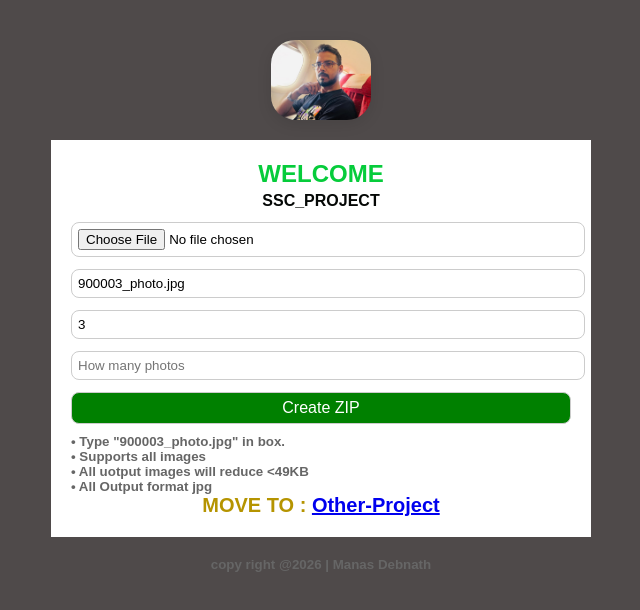
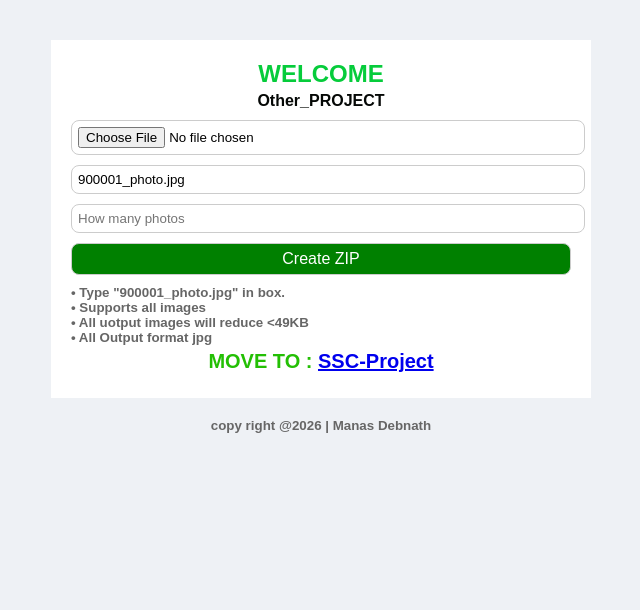
Before and after one commit to allexamdata-dev/photo, a plain HTML site: page other.html in a window 1280 px wide. Shown: the whole page, without its empty margins (319-959 px from the left). Drawn offline with nearby package versions, Linux system fonts and the light colour scheme.

Commit message:
Update other.html

```diff
--- a/other.html
+++ b/other.html
@@ -1,10 +1,13 @@
 <!DOCTYPE html>
-<html lang="en">
+<html>
 <head>
 <meta charset="UTF-8">
-<title>49KB Image ZIP (Odd Number Series)</title>
+<title>49KB Image ZIP Generator</title>
 <meta name="viewport" content="width=device-width, initial-scale=1.0">
+
+
 <style>
+
 *{
 padding:0;
 margin:0;
@@ -29,17 +32,9 @@ margin:0;
 }
 body {
   font-family: Arial, sans-serif;
-  background:#4f4a4a;
+  background:#eef1f5;
   padding:20px;
 
-img{
-  display:block;
-  max-width:100px;
-  width:100%;
-  margin:20px auto;
-  box-shadow:0 4px 15px rgba(0,0,0,0.1);
-  border-radius:24px;
-}
 
 h2 {
   color:#06cc3b;
@@ -62,13 +57,13 @@ p{
 input, button {
   width:100%;
   padding:6px;
-  margin-top:12px;
+  margin-top:10px;
   border-radius:8px;
   border:1px solid #ccc;
 }
 
 button {
-  background:green;
+  background:GREEN;
   color:#fff;
   font-size:16px;
   cursor:pointer;
@@ -90,38 +85,34 @@ p,footer {
   position:relative;
 }
 #move{
-margin:0px;
+margin:5px;
+color:#23bf04;
 font-size:20px;
-color:#b59400;
 }
 </style>
 </head>
 
 <body>
-<img src="manas.jpeg" alt="logo">
 
 <div class="container">
   <h2>WELCOME</h2>
-  <P><b>SSC_PROJECT</P>
+  <P><b>Other_PROJECT</P>
   <input type="file" id="fileInput" accept="image/*">
-
-  <input type="text" id="baseName" value="900003_photo.jpg" placeholder="900003_photo.jpg">
-
-  <input type="number" id="step" value="3" min="1" placeholder="Type '3' for (3,6,9.12..)Photos">
-
+  <input type="text" id="baseName" value="900001_photo.jpg" placeholder="900001_photo.jpg">
   <input type="number" id="count" value="" min="1" placeholder="How many photos">
 
   <button onclick="createZip()">Create ZIP</button>
 
- <small>
-    • Type "900003_photo.jpg" in box.<br>
+  <small>
+    • Type "900001_photo.jpg" in box.<br>
     • Supports all images<br>
     • All uotput images will reduce <49KB<br>
     • All Output format jpg<br>
- </small>
+  </small>
 <nav>
-   <p id="move"><b>MOVE TO : <a href="/www/ssc/other.html" alt=""otherhtmllink">Other-Project</a></p>
+   <p id="move"><b>MOVE TO : <a href="/www/ssc/index.html" alt=""otherhtmllink">SSC-Project</a></p>
 </nav>
+</div>
 </div>
 <footer><small>copy right @2026 | Manas Debnath</small></footer>
 <script src="https://cdnjs.cloudflare.com/ajax/libs/jszip/3.10.1/jszip.min.js"></script>
@@ -140,7 +131,7 @@ async function compressImage(file) {
         const canvas = document.createElement("canvas");
         const ctx = canvas.getContext("2d");
 
-        /* SAFE resize for large images */
+        /* 🔒 SAFE resize for large images */
         const MAX = 1000;
         let w = img.width;
         let h = img.height;
@@ -191,31 +182,23 @@ async function createZip() {
   }
 
   const zip = new JSZip();
+  const count = parseInt(document.getElementById("count").value);
+  const base = document.getElementById("baseName").value;
 
-  const base = document.getElementById("baseName").value;
-  const step = parseInt(document.getElementById("step").value);
-  const count = parseInt(document.getElementById("count").value);
-
-  if (!base.match(/\d+/)) {
-    alert("Filename must contain a number");
-    return;
-  }
-
-  const startNum = parseInt(base.match(/\d+/)[0]);
-  const suffix = base.replace(startNum, "");
+  const num = parseInt(base.match(/\d+/)[0]);
+  const suffix = base.replace(num, "");
 
   const compressed = await compressImage(file);
 
   for (let i = 0; i < count; i++) {
-    const num = startNum + (i * step);
-    zip.file(num + suffix, compressed);
+    zip.file((num + i) + suffix, compressed);
   }
 
   const zipBlob = await zip.generateAsync({ type:"blob" });
 
   const a = document.createElement("a");
   a.href = URL.createObjectURL(zipBlob);
-  a.download = "BARCODE_MAINSERVER_IMAGE.zip";
+  a.download = "49kb_images.zip";
   a.click();
 }
 </script>
```
